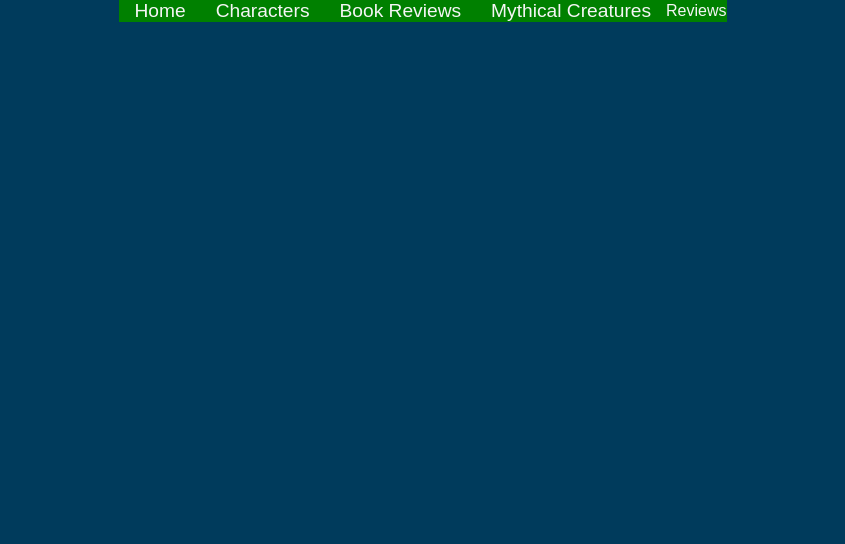
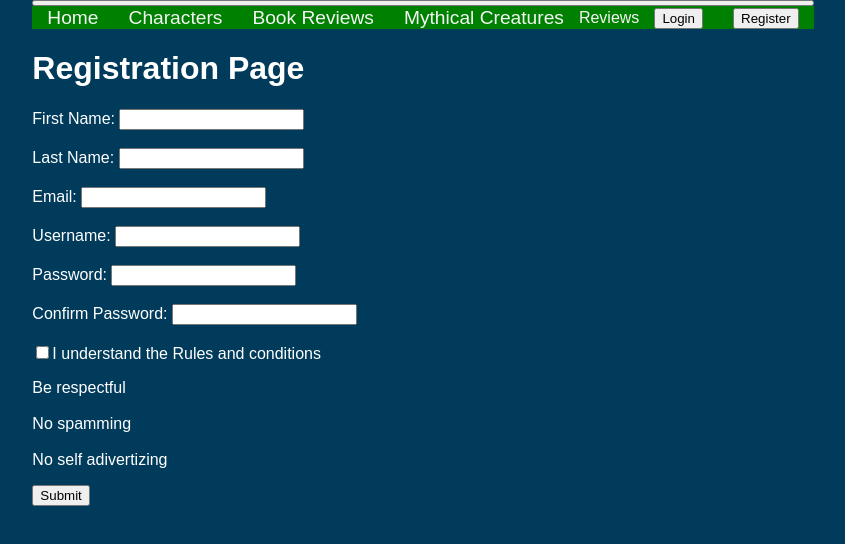
Before and after one commit to blake1020/Capstone_Percy, a React (Vite) app: page /register in a window 1280 px wide. Shown: the top 544 px of the page, without its empty margins (217-1062 px from the left). Built offline with nearby package versions, Linux system fonts and the light colour scheme; no server answers.

Commit message:
added Registration Page

```diff
--- a/package.json
+++ b/package.json
@@ -12,13 +12,13 @@
   "dependencies": {
     "axios": "^1.7.4",
     "body-parser": "^1.20.2",
-    "express": "^4.19.2",
     "mongodb": "^6.8.0",
     "mongoose": "^8.5.3",
     "react": "^18.3.1",
     "react-dom": "^18.3.1",
     "react-router-dom": "^6.26.1",
     "react-slick": "^0.30.2",
+
     "slick-carousel": "^1.8.1"
   },
   "devDependencies": {
--- a/src/App.jsx
+++ b/src/App.jsx
@@ -12,6 +12,7 @@ import axios from "axios";
 import "../src/css/App.css";
 import "slick-carousel/slick/slick.css";
 import "slick-carousel/slick/slick-theme.css";
+import RegisterPage from "./components/RegisterPage";
 
 //import book covers
 
@@ -30,7 +31,11 @@ function App() {
   const [error, setError] = useState(null);
   //call api for book list
   const [bookList, setBookList] = useState([]);
+  const [userRole, setUserRole] = useState("user");
 
+  const login = (role) => {
+    setUserRole(role);
+  };
   const handleBookChange = (event) => {
     setSelectedBook(event.target.value);
   };
@@ -88,6 +93,7 @@ function App() {
   return (
     <div className="app-container">
       <Router>
+        <button></button>
         <Navbar selectedBook={selectedBook} onBookChange={handleBookChange} />
         <Routes>
           <Route path="/" element={<HomePage />} />
@@ -101,6 +107,7 @@ function App() {
           />
           <Route path="/mythicalCreatures" element={<MythicalCreaturePage />} />
           <Route path="/reviews" element={<Reviews />} />
+          <Route path="/register" element={<RegisterPage />} />
         </Routes>
       </Router>
     </div>
--- a/src/app/Navbar.jsx
+++ b/src/app/Navbar.jsx
@@ -29,6 +29,12 @@ function Navbar({ selectedBook, onBookChange }) {
         <Link to="/reviews" className="navabar-link">
           Reviews
         </Link>
+        <Link to="/login" className="navbar-link">
+          <button className="navbar-button">Login</button>
+        </Link>
+        <Link to="/register" className="navbar-link">
+          <button className="navbar-button">Register</button>
+        </Link>
       </div>
     </nav>
   );
--- a/src/components/CharacterCard.jsx
+++ b/src/components/CharacterCard.jsx
@@ -13,6 +13,12 @@ const CharacterCard = ({ characters }) => {
       <div className="card-inner">
         <div className="card-front">
           <h3>{characters.name}</h3>
+          <br />
+          <p>
+            <strong>Ability:</strong>
+          </p>
+          <br />
+          <p></p>
         </div>
         <div className="card-back">
           <p>
@@ -22,6 +28,9 @@ const CharacterCard = ({ characters }) => {
             <strong>Series Appeared In:</strong>{" "}
             {characters.seriesAppearedIn.join("")}
           </p>
+          <p>
+            <strong>Residence: </strong>
+          </p>
         </div>
       </div>
     </div>
--- a/src/components/CharacterCarousel.jsx
+++ b/src/components/CharacterCarousel.jsx
@@ -102,12 +102,13 @@ const CharacterCarousel = ({ characters }) => {
     speed: 500,
     slidesToShow: 3,
     slidesToScroll: 3,
+    arrows: true,
     responsive: [
       {
-        breakpoint: 1024,
+        breakpoint: 2048,
         settings: {
           slidesToShow: 2,
-          slidesToScroll: 2,
+          slidesToScroll: 1,
         },
       },
       {
--- a/src/components/HomePage.jsx
+++ b/src/components/HomePage.jsx
@@ -7,7 +7,14 @@ import book3Cover from "../assests/images/percy-jackson-the-titans-curse.jpg";
 import book4Cover from "../assests/images/percy-jackson-battle-of-labyrinth.jpg";
 import book5Cover from "../assests/images/percy-jackson-the-last-olympian.jpg";
 
+const API_URL = "http://localhost:3002";
+
 function HomePage() {
+  const [loading, setLoading] = useState(true);
+  const [error, setError] = useState(null);
+  const [flippedBook, setFlippedBook] = useState(null);
+  const [displayBooks, setDisplayBooks] = useState([]);
+
   const [books] = useState([
     {
       id: 1,
@@ -40,26 +47,26 @@ function HomePage() {
         "Percy Jackson faces his most critical challenge as the prophecy foretold in his youth comes to fruition. With Kronos and his Titan army poised to attack Mount Olympus, Percy leads the demigods in a desperate battle to defend New York City and the heart of the Olympian realm. As the conflict escalates, Percy grapples with his role in the prophecy, the true nature of his powers, and his destiny. Allies are tested, betrayals are revealed, and crucial decisions must be made. The story culminates in a climactic confrontation that will determine the fate of the gods and the future of the world, with Percy discovering his own strength and the power of sacrifice.",
     },
   ]);
-  const fetchBooks = async () => {
-    //fetch reviews
-    const res = await axios.get("http://localhost:3002/books");
-    //set to state
-    console.log(res);
-  };
-  fetchBooks();
-
-  // const [loading, setLoading] = useState(true)
-  // const [error, setError] = useState(null)
-  const [flippedBook, setFlippedBook] = useState(null);
 
   const handleClick = (id) => {
     setFlippedBook(flippedBook === id ? null : id);
   };
 
   useEffect(() => {
-    //fetch api data
-    axios.get("");
-  });
+    const fetchBooks = async () => {
+      try {
+        const response = axios.get(`${API_URL}/books`);
+        setDisplayBooks(response.data);
+        setLoading(false);
+        console.log("Response books from API");
+      } catch (error) {
+        console.error("Error fetching books:", error);
+        setError("Failed to load books");
+        setLoading(false);
+      }
+    };
+    fetchBooks();
+  }, []);
   return (
     <div className="book-container">
       {books.map((book) => (
--- /dev/null
+++ b/src/components/RegisterPage.jsx
@@ -0,0 +1,117 @@
+import React, { useState } from "react";
+import axios from "axios";
+import { useNavigate } from "react-router-dom";
+
+const API_URL = "http://localhost:3002";
+
+function RegisterPage() {
+  const [firstName, setFirstName] = useState("");
+  const [lastName, setLastName] = useState("");
+  const [email, setEmail] = useState("");
+  const [userName, setUserName] = useState("");
+  const [password, setPassword] = useState("");
+  const [confirmpassword, setConfirmPassword] = useState("");
+  const [role, setRole] = useState("user");
+  const [agreement, setAgreement] = useState(false);
+  const [error, setError] = useState("");
+
+  const navigate = useNavigate();
+
+  const handleSubmit = async (event) => {
+    event.preventDefault();
+
+    if (!agreement) {
+      setError("You must agree to the rules to register. ");
+      return;
+    }
+    try {
+      await axios.post(`${API_URL}/users/register`, {
+        firstName,
+        lastName,
+        userName,
+        email,
+        password,
+        role,
+      });
+      alert("User registered successfully");
+      navigate("/users/login");
+    } catch (error) {
+      console.error("Error registrering user", error);
+      setError("Failed to register");
+    }
+  };
+
+  return (
+    <div>
+      <h1>Registration Page</h1>
+
+      <form onSubmit={handleSubmit}>
+        <div>
+          <label>First Name: </label>
+          <input
+            type="text"
+            value={firstName}
+            onChange={(e) => setFirstName(e.target.value)}
+          />{" "}
+          <br /> <br />
+          <label>Last Name: </label>
+          <input
+            type="text"
+            value={lastName}
+            onChange={(e) => setLastName(e.target.value)}
+          />
+          <br />
+          <br />
+          <label>Email: </label>
+          <input
+            type="email"
+            value={email}
+            onChange={(e) => setEmail(e.target.value)}
+          />
+          <br /> <br />
+          <label>Username: </label>
+          <input
+            type="text"
+            value={userName}
+            onChange={(e) => setUserName(e.target.value)}
+          />
+          <br />
+          <br />
+          <label>Password: </label>
+          <input
+            type="text"
+            value={password}
+            onChange={(e) => setPassword(e.target.value)}
+          />
+          <br />
+          <br />
+          <label>Confirm Password: </label>
+          <input
+            type="text"
+            value={confirmpassword}
+            onChange={(e) => setConfirmPassword(e.target.value)}
+          />
+          <br />
+          <br />
+        </div>
+        <input
+          type="checkbox"
+          checked={agreement}
+          onChange={(e) => setAgreement(e.target.value)}
+        />
+        <label>I understand the Rules and conditions</label>
+
+        <p>
+          Be respectful <br /> <br />
+          No spamming
+          <br />
+          <br />
+          No self adivertizing
+        </p>
+        <button type="submit">Submit</button>
+      </form>
+    </div>
+  );
+}
+
+export default RegisterPage;
--- a/src/components/Reviews.jsx
+++ b/src/components/Reviews.jsx
@@ -1,5 +1,6 @@
 import React, { useState, useEffect } from "react";
 import axios from "axios";
+import "../css/Review.css";
 
 const API_URL = "http://localhost:3002";
 const ratings = ["Fantastic", "Great", "Okay", "Bad", "Terrible"];
@@ -128,7 +129,8 @@ function Reviews() {
 
   return (
     <div>
-      <form onSubmit={handleSubmitReview}>
+      <h2>Write a Review</h2>
+      <form id="review-form" onSubmit={handleSubmitReview}>
         <div>
           <label htmlFor="username">Enter your name: </label>
           <input
--- a/src/css/Carousel.css
+++ b/src/css/Carousel.css
@@ -2,11 +2,30 @@
 @import "~slick-carousel/slick/slick-theme.css"; */
 
 .character-carousel {
+  position: relative;
   width: 100%;
   margin: 0 auto;
   max-width: 1200px;
   overflow: hidden;
 
+}
+.slick-prev, .slick-next {
+  position: absolute;
+  top: 50%;
+  transform: translateY(-50%);
+  display: block !important;
+  z-index: 9999;
+  width: 50px;
+  height: 50px;
+  background-color: rgba(0, 0, 0, 0.5);
+  border-radius: 50%;
+  border: 2 px solid red;
+  color: #4B4B4B;
+  font-size: 40px;
+  line-height: 50px;
+  text-align: center;
+  cursor: pointer;
+  z-index: 9999;
 }
 .slick-slide {
   display: flex;
@@ -21,9 +40,27 @@
   bottom: -30px;
 }
 
-.slick-prev, .slick-next {
-  z-index: 1;
+
+.slick-prev {
+  left: 15px
 }
+
+.slick-next {
+  right: 15px
+}
+
+.slick-prev:before, .slick-next:before {
+  content: '⬅️';
+}
+
+.slick-prev:before {
+  content: '⬅️';
+}
+
+.slick-next:before {
+  content: '➡️';
+}
+
 
 .carousel {
     display: flex;
--- /dev/null
+++ b/src/css/Review.css
@@ -0,0 +1,3 @@
+.review-form {
+    border: 1px soild black;
+}
```
Also changed, not shown: 2 other files (tests, documents, lock files or other folders).
